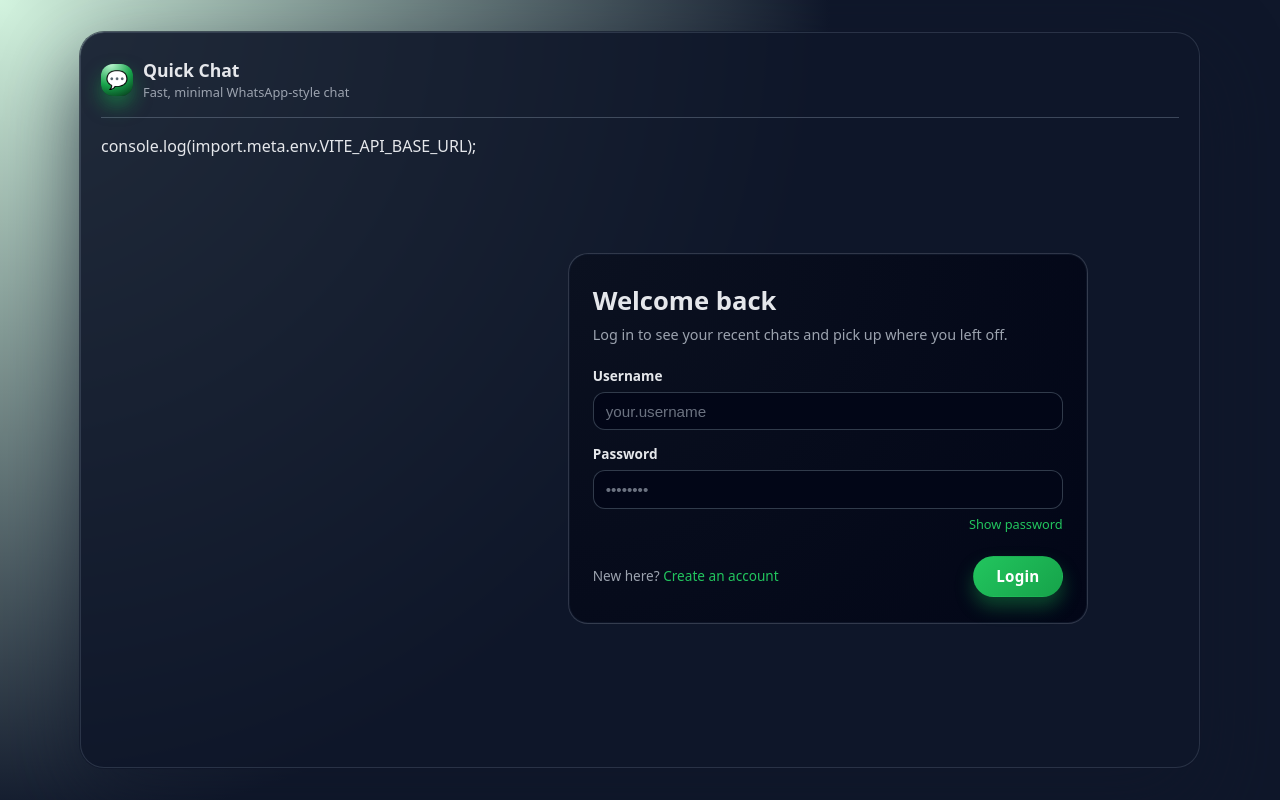
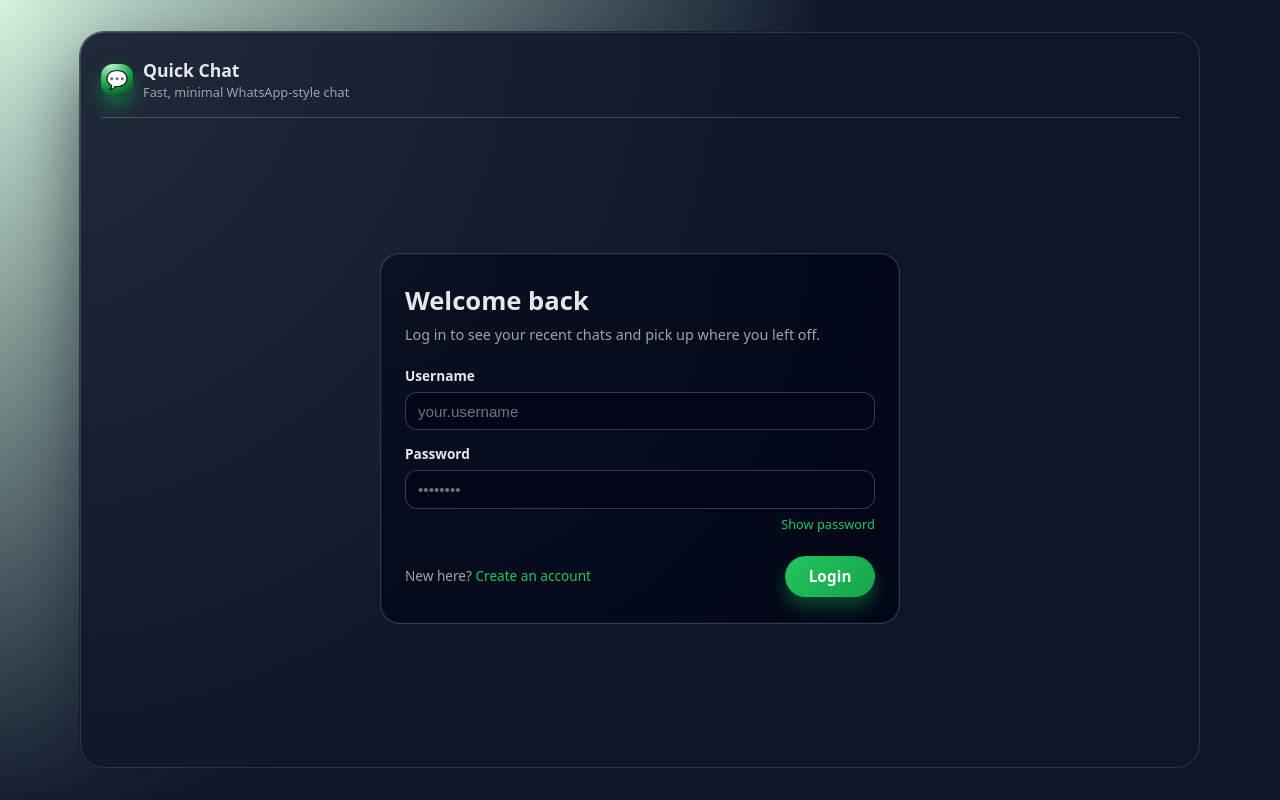
Before and after one commit to ironfist-15/quickchatUI, a React (Vite) app: page / in a window 1280 px wide. Built offline with nearby package versions, Linux system fonts and the light colour scheme.

Commit message:
sixth_commit

```diff
--- a/src/App.jsx
+++ b/src/App.jsx
@@ -18,7 +18,6 @@ export default function App() {
           </div>
         </header>
         <main className="app-main">
-        console.log(import.meta.env.VITE_API_BASE_URL);
 
           <Router>
             <Routes>
```
